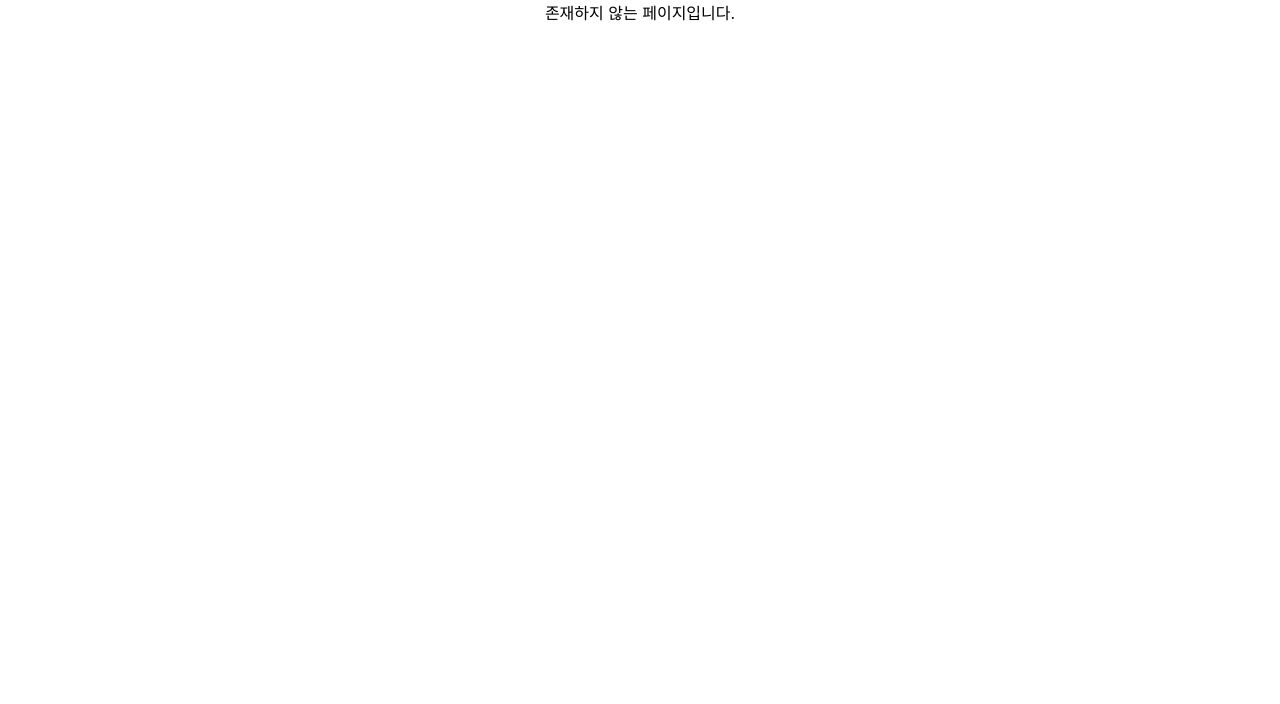
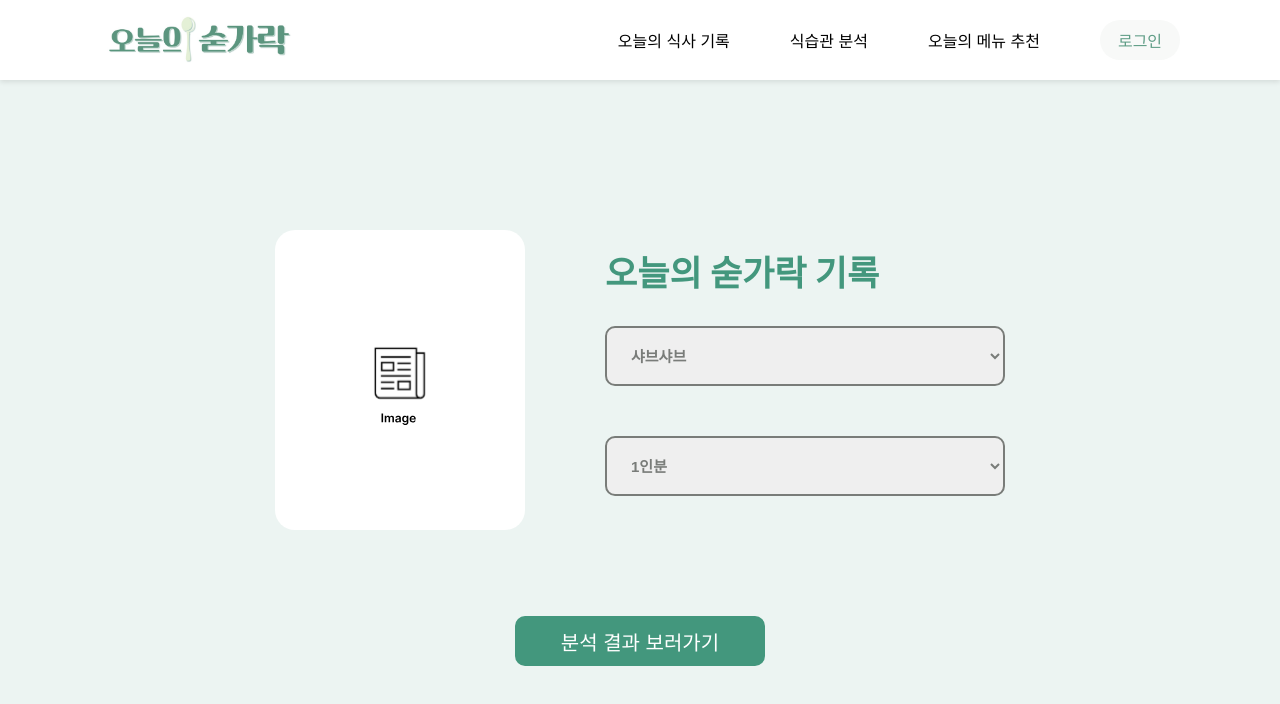
Before and after one commit to Today-s-spoon/Today-s-spoon-frontend, a React (Create React App) app: page /record/step2 in a window 1280 px wide. Shown: the top 704 px of the page. Built offline with nearby package versions, Linux system fonts and the light colour scheme.

Commit message:
feat: 기록 페이지 퍼블리싱 및 라우트 설정

```diff
--- /dev/null
+++ b/src/pages/Analysis.jsx
@@ -0,0 +1,13 @@
+import React from 'react';
+import Header from '../components/Header.jsx';
+
+const Analysis = () => {
+	return (
+		<div className="Analysis">
+			<Header />
+			<div>분석 페이지 입니다</div>
+		</div>
+	);
+};
+
+export default Analysis;
--- a/src/pages/Record.jsx
+++ /dev/null
@@ -1,14 +0,0 @@
-import React from 'react';
-import './Record.css';
-import Header from '../components/Header.jsx';
-
-const Record = () => {
-	return (
-		<div className="Record">
-			<Header />
-			<div>기록 페이지 입니다.</div>
-		</div>
-	);
-};
-
-export default Record;
--- /dev/null
+++ b/src/pages/record/RecordStep1.css
@@ -0,0 +1,31 @@
+body {
+    margin: 0;
+    height: 100vh; /* 전체 화면 높이 */
+    display: flex;
+    flex-direction: column;
+    background-color: #ECF4F2;
+}
+
+.Record_content {
+    display: flex;
+    flex-direction: column;
+    justify-content: center; /* 세로 중앙 정렬 */
+    align-items: center; /* 가로 중앙 정렬 */
+    flex: 1;
+    /* height: 100vh; */
+}
+
+.description {
+    font-size: 30px;
+    margin-top: 200px;
+    margin-bottom: 30px;
+    color: #43977D;
+    font-weight: bold;
+}
+
+.description_2 {
+    font-size: 40px;
+    margin-bottom: 80px;
+    color: #000000;
+    font-weight: bold;
+}
--- /dev/null
+++ b/src/pages/record/RecordStep1.jsx
@@ -0,0 +1,22 @@
+import React from 'react';
+import { useNavigate } from 'react-router-dom';
+import './RecordStep1.css';
+import Header from '../../components/Header.jsx';
+import Button from '../../components/Button.jsx';
+
+const RecordStep1 = () => {
+	const navigate = useNavigate();
+
+	return (
+		<div className="Record">
+			<Header />
+			<div className="Record_content">
+				<div className="description">오늘의 숟가락 기록</div>
+				<div className="description_2">오늘 먹은 음식들을 기록해보세요</div>
+				<Button text={'기록하기'} onClick={() => navigate('/record/step2')} />
+			</div>
+		</div>
+	);
+};
+
+export default RecordStep1;
--- /dev/null
+++ b/src/pages/record/RecordStep2.css
@@ -0,0 +1,78 @@
+body {
+    margin: 0;
+    height: 100vh;
+    /* 전체 화면 높이 */
+    display: flex;
+    flex-direction: column;
+    background-color: #ecf4f2;
+}
+
+.Record_content2 {
+    display: flex;
+    flex-direction: column;
+    justify-content: center;
+    /* 세로 중앙 정렬 */
+    align-items: center;
+    /* 가로 중앙 정렬 */
+    flex: 1;
+    margin-top: 150px;
+}
+
+.section1 {
+    display: flex;
+    flex-direction: row;
+    margin-bottom: 100px;
+}
+
+.img_section {
+    display: flex;
+    flex-direction: column;
+    justify-content: center;
+    align-items: center;
+    width: 250px;
+    height: 300px;
+    background-color: white;
+    border-radius: 20px;
+}
+
+.img {
+    height: 90px;
+    width: 110px;
+}
+
+.select_section {
+    margin-left: 80px;
+    padding-top: 15px;
+    display: flex;
+    flex-direction: column;
+}
+
+.select {
+    color: #797c79;
+    font-weight: bold;
+    cursor: pointer;
+    width: 250px;
+    height: 50px;
+    border: #797c79 2px solid;
+    border-radius: 10px;
+    padding: 10px 20px;
+    font-size: 15px;
+    /* 버튼 안에 있는 텍스트를 화면이 줄어들더라도 줄바꿈 되지 않도록 */
+    white-space: nowrap;
+    width: 400px;
+    height: 60px;
+    margin-bottom: 50px;
+}
+
+.title {
+    display: flex;
+    color: #43977d;
+    font-size: 35px;
+    font-weight: bold;
+    margin-bottom: 30px;
+    flex-direction: flex-start;
+}
+
+.section2 {
+    margin-top: -30px;
+}
--- /dev/null
+++ b/src/pages/record/RecordStep2.jsx
@@ -0,0 +1,43 @@
+import React from 'react';
+import { useNavigate } from 'react-router-dom';
+import './RecordStep2.css';
+import UploadImage from '../../assets/upload_image.svg';
+import Header from '../../components/Header';
+import Button from '../../components/Button';
+
+const RecordStep2 = () => {
+	const navigate = useNavigate();
+
+	return (
+		<div className="Record_2">
+			<Header />
+			<div className="Record_content2">
+				<div className="section1">
+					<div className="img_section">
+						<img src={UploadImage} alt="업로드 이미지" className="img" />
+					</div>
+					<div className="select_section">
+						<div className="title">오늘의 숟가락 기록</div>
+						<select name="" id="" className="select">
+							<option value="">샤브샤브</option>
+							<option value="">메밀소바</option>
+							<option value="">비빔밥</option>
+							<option value="">육회덮밥</option>
+						</select>
+						<select name="" id="" className="select">
+							<option value="">1인분</option>
+							<option value="">2인분</option>
+							<option value="">3인분</option>
+							<option value="">4인분</option>
+						</select>
+					</div>
+				</div>
+				<div className="section2">
+					<Button text={'분석 결과 보러가기'} onClick={() => navigate('/analysis')} />
+				</div>
+			</div>
+		</div>
+	);
+};
+
+export default RecordStep2;
--- a/src/routes/Router.jsx
+++ b/src/routes/Router.jsx
@@ -2,8 +2,10 @@ import React from 'react';
 import { BrowserRouter, Route, Routes } from 'react-router-dom';
 import DefaultLayout from '../components/layout';
 import Home from '../pages/Home';
-import Record from '../pages/Record';
+import RecordStep1 from '../pages/record/RecordStep1';
+import RecordStep2 from '../pages/record/RecordStep2';
 import NotFound from '../pages/NotFound';
+import Analysis from '../pages/Analysis';
 
 const Router = () => {
 	return (
@@ -11,8 +13,10 @@ const Router = () => {
 			<Routes>
 				<Route element={<DefaultLayout />}>
 					<Route path="/" element={<Home />} />
-					<Route path="record" element={<Record />} />
+					<Route path="/record/step1" element={<RecordStep1 />} />
+					<Route path="/record/step2" element={<RecordStep2 />} />
 					<Route path="*" element={<NotFound />} />
+					<Route path="/analysis" element={<Analysis />} />
 				</Route>
 			</Routes>
 		</BrowserRouter>
```
Also changed, not shown: src/assets/upload_image.svg (added), src/pages/Record.css (deleted).
